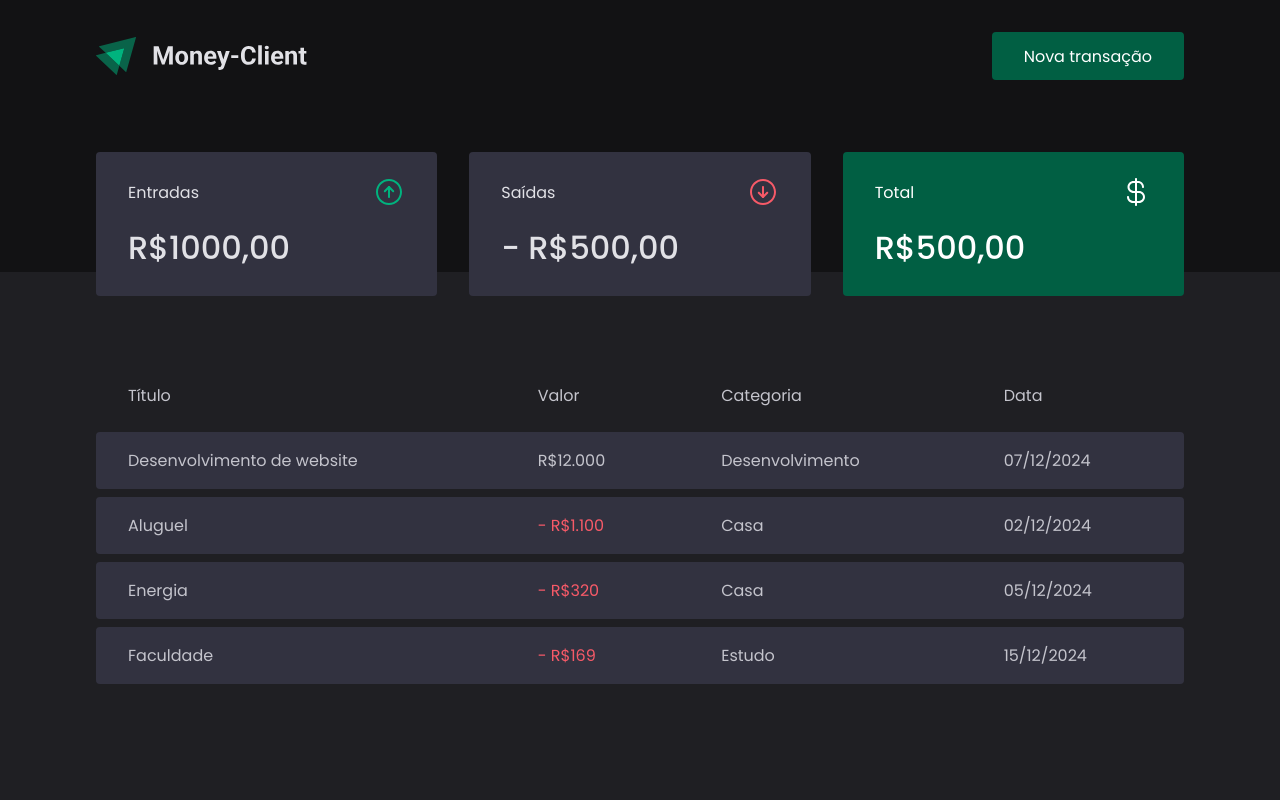
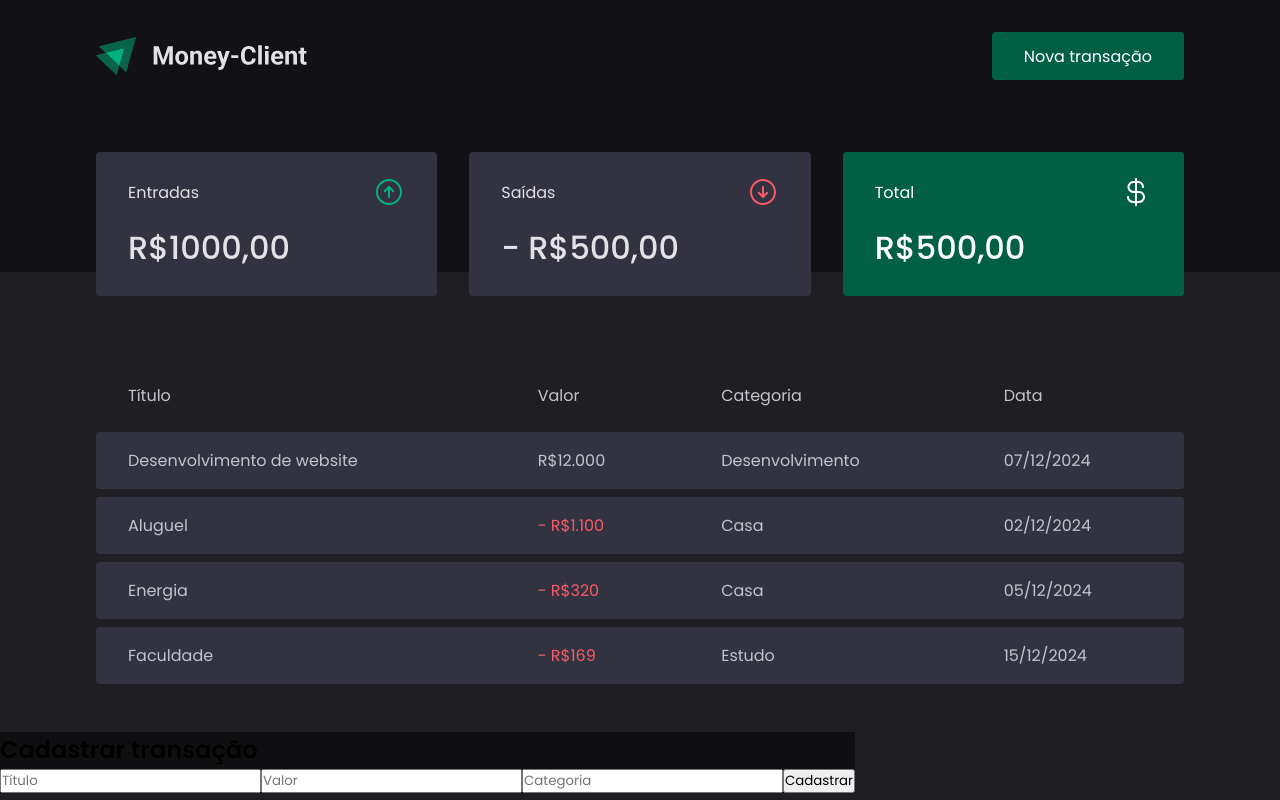
Before and after one commit to Marvinx9/money-client, a React (Create React App) app: page / in a window 1280 px wide. Both pictures are taken after a click on the button "Nova transação". Built offline with nearby package versions, Linux system fonts and the light colour scheme; no server answers; what miragejs would draw is missing.

Commit message:
feat: add modal new transaction

```diff
--- a/src/App.tsx
+++ b/src/App.tsx
@@ -1,13 +1,32 @@
+import Modal from 'react-modal';
 import { Dashboard } from "./components/Dashboard";
 import { Header } from "./components/Header";
 import { GlobalStyle } from "./styles/global";
+import { useState } from 'react';
+import { NewTransactionModal } from './components/newTransactionModal';
+
+Modal.setAppElement('#root')
 
 export function App() {
+  const [isNewTransactionModalOpen, setIsNewTransactionModalOpen] = useState(false);
+
+  function handleOpenNewTransactionModal() {
+      setIsNewTransactionModalOpen(true);
+  };
+
+  function handleCloseNewTransactionModal() {
+      setIsNewTransactionModalOpen(false);
+  };
+
   return (
     <>
-     <Header/>
-     <Dashboard/>
-     <GlobalStyle/>
+      <Header onOpenNewTransactionModal={handleOpenNewTransactionModal}/>
+      <Dashboard/>
+      <NewTransactionModal
+        isOpen={isNewTransactionModalOpen}
+        onRequestClose={handleCloseNewTransactionModal}
+      />
+      <GlobalStyle/>
     </>
   );
 }
--- a/src/components/Header/index.tsx
+++ b/src/components/Header/index.tsx
@@ -1,14 +1,21 @@
-import logoImg from '../../asserts/logo.svg'
-import { Container, Content } from './styles'
+import logoImg from '../../asserts/logo.svg';
+import { Container, Content } from './styles';
 
-export function Header() {
+interface HeaderProps {
+    onOpenNewTransactionModal: () => void;
+};
+
+export function Header({onOpenNewTransactionModal}: HeaderProps) {
+
+
     return (
         <Container>
             <Content>
                 <img src={logoImg} alt="money-client"/>
-                <button type="button">
+                <button type="button" onClick={onOpenNewTransactionModal}>
                     Nova transação
                 </button>
+
             </Content>
         </Container>
     )
--- /dev/null
+++ b/src/components/newTransactionModal/index.tsx
@@ -0,0 +1,30 @@
+import Modal from 'react-modal';
+import { Container } from './styles';
+
+interface NewTransactionModalProps {
+    isOpen: boolean;
+    onRequestClose: () => void;
+}
+
+export function NewTransactionModal({isOpen, onRequestClose} : NewTransactionModalProps) {
+    return (
+        <Modal
+        isOpen={isOpen}
+        onRequestClose={onRequestClose}
+        overlayClassName='react-modal-overlay'
+        className='react-modal-content'
+       >
+        <Container>
+        <h2>Cadastrar transação</h2>
+
+        <input placeholder='Título'/>
+        <input type='number' placeholder='Valor'/>
+        <input type='number' placeholder='Categoria'/>
+
+        <button type='submit'>
+            Cadastrar
+        </button>
+        </Container>
+       </Modal>
+    )
+}
--- /dev/null
+++ b/src/components/newTransactionModal/styles.ts
@@ -0,0 +1,3 @@
+import styled from "styled-components";
+
+export const Container = styled.form``;
--- a/src/styles/global.ts
+++ b/src/styles/global.ts
@@ -49,4 +49,13 @@ button {
     opacity: 0.6;
     cursor: not-allowed;
 }
+
+.react-modal-overlay {
+    background: rgb(0, 0, 0, 0.5);
+    position: fixed;
+}
+
+.react-modal-content {
+
+}
 `
--- a/tsconfig.json
+++ b/tsconfig.json
@@ -10,7 +10,7 @@
     "skipLibCheck": true,
     "esModuleInterop": true,
     "allowSyntheticDefaultImports": true,
-    "strict": true,
+    "strict": false,
     "forceConsistentCasingInFileNames": true,
     "noFallthroughCasesInSwitch": true,
     "module": "esnext",
```
Also changed, not shown: package.json (+7 -5 lines), 1 other file (tests, documents, lock files or other folders).
